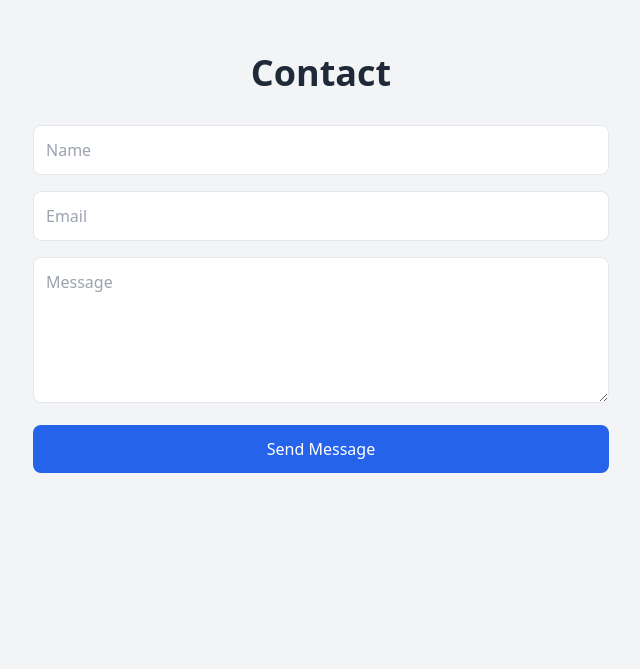
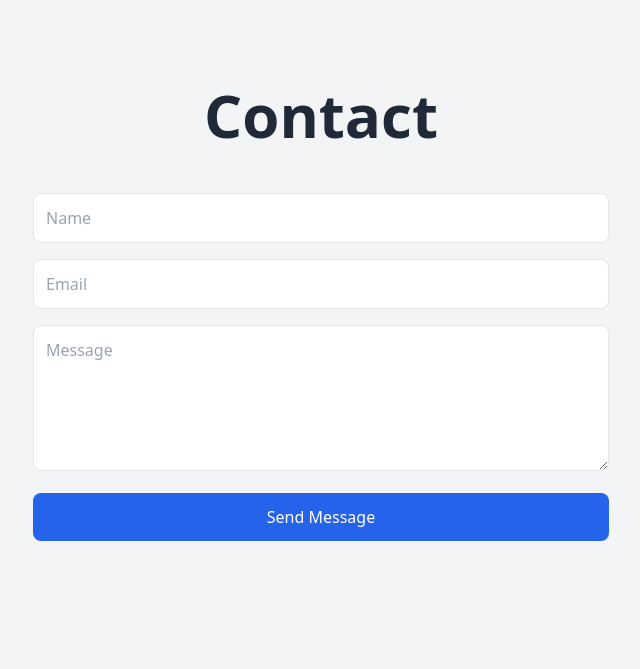
Before and after one commit to HeberGCodes/my-portfolio-frontend, a React (Create React App) app: page / in a window 1280 px wide. Shown: the part 2411-3080 px from the top of the page, without its empty margins (319-959 px from the left). Built offline with nearby package versions, Linux system fonts and the light colour scheme.

Commit message:
Contact: fix top padding to center content

```diff
--- a/src/sections/Contact.jsx
+++ b/src/sections/Contact.jsx
@@ -1,7 +1,7 @@
 export default function Contact() {
     return (
-      <div className="min-h-screen bg-gray-100 text-gray-800 px-4 py-16">
-        <h2 className="text-4xl font-bold text-center mb-8">Contact</h2>
+      <div className="min-h-screen bg-gray-100 text-gray-800 px-4 pt-24 pb-12">
+        <h2 className="text-6xl font-bold text-center mb-12">Contact</h2>
         <form className="max-w-xl mx-auto space-y-4">
           <input
             type="text"
```
